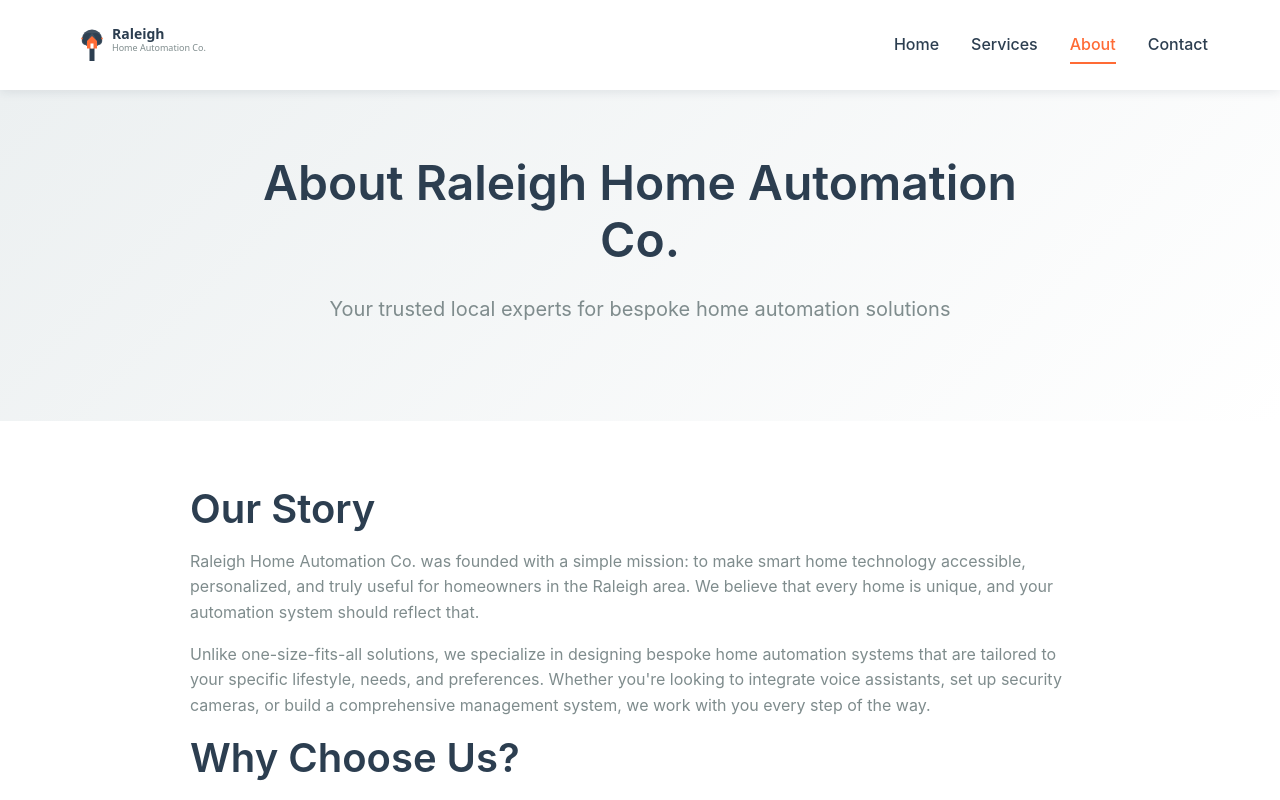
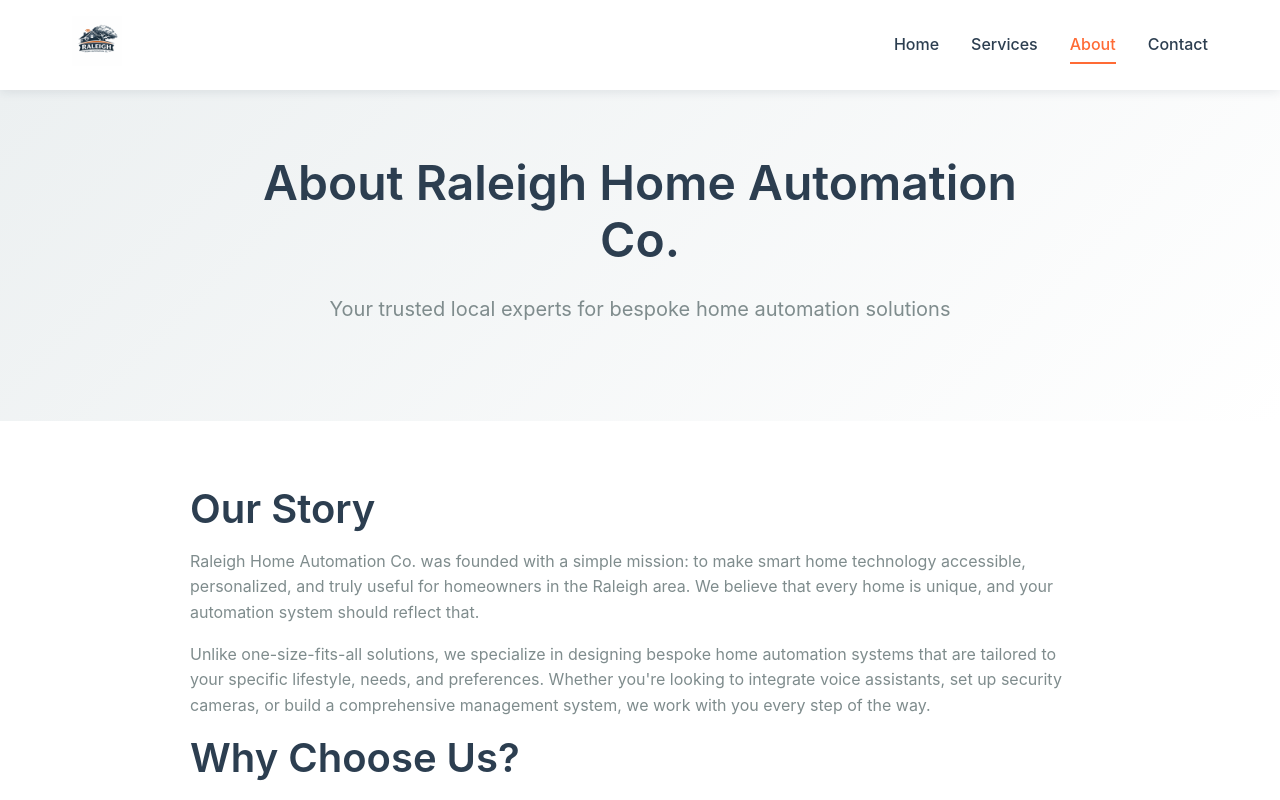
Before and after one commit to ashleyedds/ralhomeauto, a plain HTML site: page about.html in a window 1280 px wide. Shown: the top 800 px of the page. Drawn offline with Linux system fonts and the light colour scheme.

Commit message:
remove MD files and bat scripts not needed, add new logo

```diff
--- a/about.html
+++ b/about.html
@@ -14,7 +14,7 @@
 
     <title>About Us | Raleigh Home Automation Co.</title>
     <link rel="stylesheet" href="css/style.css">
-    <link rel="icon" type="image/svg+xml" href="images/logo.svg">
+    <link rel="icon" type="image/png" href="images/homeautologo.png">
 </head>
 <body>
     <a href="#main-content" class="skip-link">Skip to main content</a>
@@ -23,7 +23,7 @@
         <nav>
             <div class="logo-container">
                 <a href="index.html" aria-label="Raleigh Home Automation Co. Home">
-                    <img src="images/logo-horizontal.svg" alt="Raleigh Home Automation Co. Logo">
+                    <img src="images/homeautologo.png" alt="Raleigh Home Automation Co. Logo">
                 </a>
             </div>
             <ul class="nav-links">
```
Also changed, not shown: contact.html (+2 -2 lines), index.html (+2 -2 lines), services.html (+2 -2 lines), images/homeautologo.png (added), images/logo-horizontal.svg (deleted), images/logo.svg (deleted), 5 other files.
